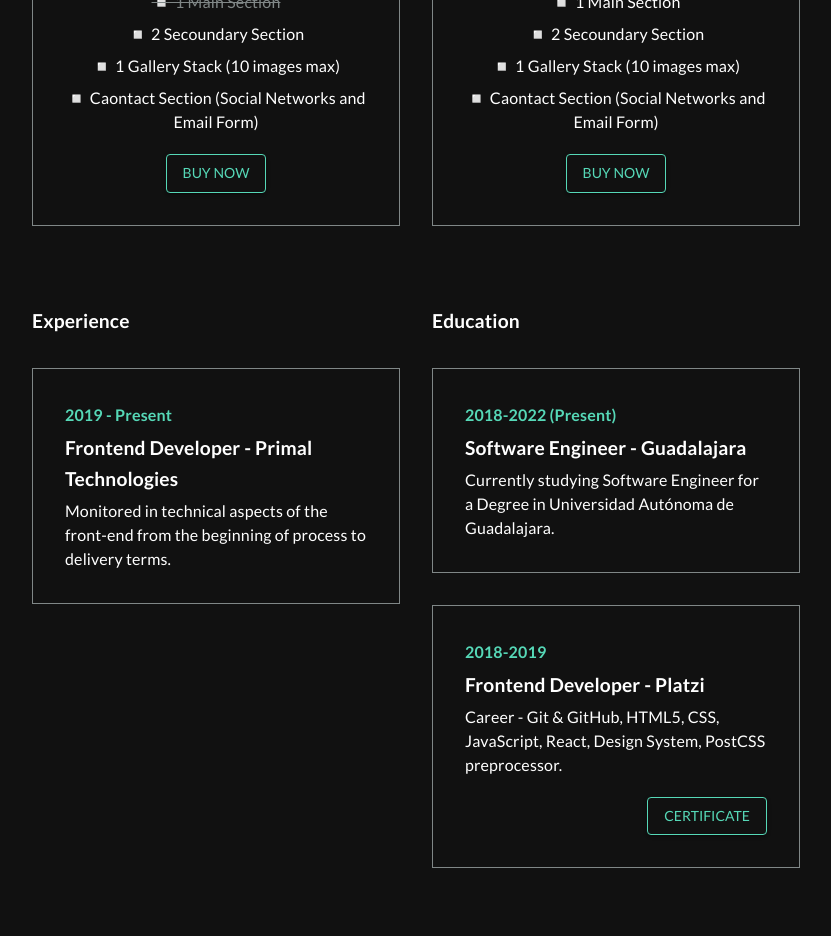
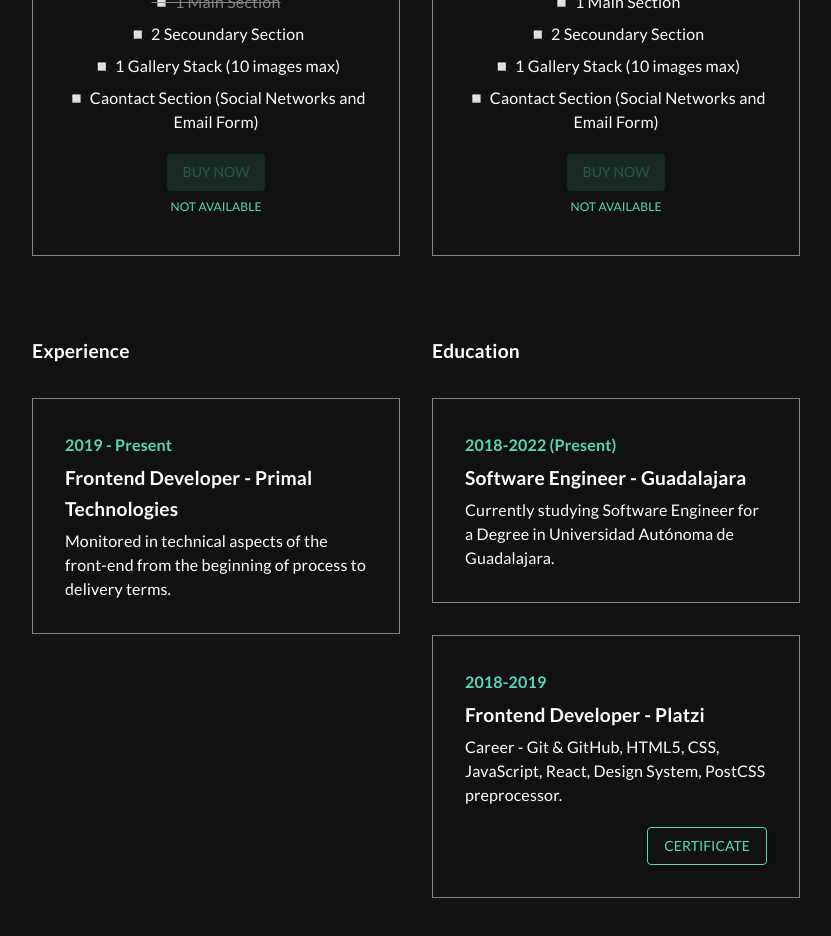
Before and after one commit to Juaniconn/juan-ponce-portfolio, a React (Create React App) app: page /resume in a window 1280 px wide. Shown: the part 2320-3256 px from the top of the page, without its empty margins (224-1055 px from the left). Built offline with nearby package versions, Linux system fonts and the light colour scheme.

Commit message:
Services not available message

```diff
--- a/src/components/molecules/pracingTable.js
+++ b/src/components/molecules/pracingTable.js
@@ -51,6 +51,11 @@ const useStyles = makeStyles((theme) => ({
             color: 'white',
             border: '1px solid transparent',
         },
+        "&.Mui-disabled": {
+            color: "rgba(86, 216, 183, 0.26)",
+            border: "none",
+            backgroundColor: "rgba(86, 216, 183, 0.12)",
+        },
         [theme.breakpoints.down('xs')]: {
             width: '100%',
         },
@@ -80,7 +85,10 @@ const PricingTable = () => {
                         <ListItem style={{padding: '0'}}><ListItemText className={classes.pricingTableContent} primary="◽ 1 Gallery Stack (10 images max)"/></ListItem>
                         <ListItem style={{padding: '0'}}><ListItemText className={classes.pricingTableContent} primary="◽ Caontact Section (Social Networks and Email Form)"/></ListItem>
                     </List>
-                    <Button className={classes.pricingTableButton} variant="contained">Buy now</Button>
+                    <Box display="flex" flexDirection="column" alignItems="center" width="100%">
+                        <Button className={classes.pricingTableButton} variant="contained" disabled>Buy now</Button>
+                        <Typography variant="overline" style={{color: "#56D8B7"}}>Not Available</Typography>
+                    </Box>
                 </Box>
                 <Box className={classes.pricingTableItem}>
                     <LanguageIcon style={{color: '#fff', fontSize: '2rem'}}></LanguageIcon>
@@ -98,7 +106,10 @@ const PricingTable = () => {
                         <ListItem style={{padding: '0'}}><ListItemText className={classes.pricingTableContent} primary="◽ 1 Gallery Stack (10 images max)"/></ListItem>
                         <ListItem style={{padding: '0'}}><ListItemText className={classes.pricingTableContent} primary="◽ Caontact Section (Social Networks and Email Form)"/></ListItem>
                     </List>
-                    <Button className={classes.pricingTableButton} variant="contained">Buy now</Button>
+                    <Box display="flex" flexDirection="column" alignItems="center" width="100%">
+                        <Button className={classes.pricingTableButton} variant="contained" disabled>Buy now</Button>
+                        <Typography variant="overline" style={{color: "#56D8B7"}}>Not Available</Typography>
+                    </Box>
                 </Box>
             </Box>
         </Box>
```
